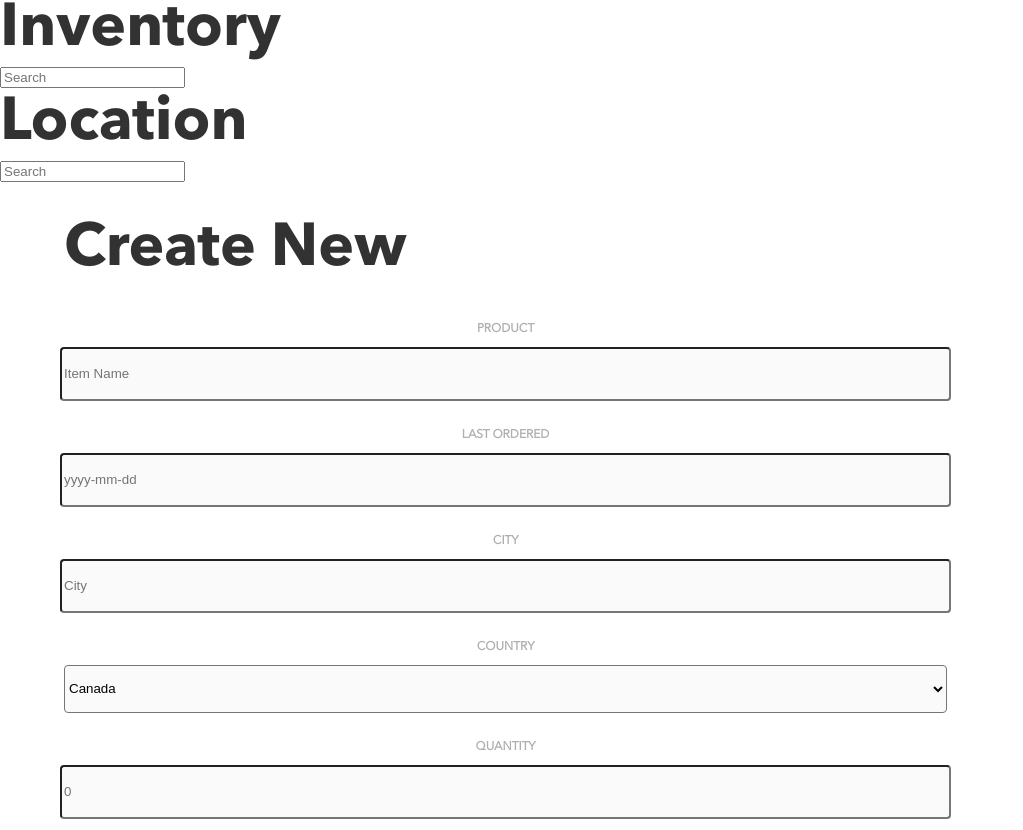
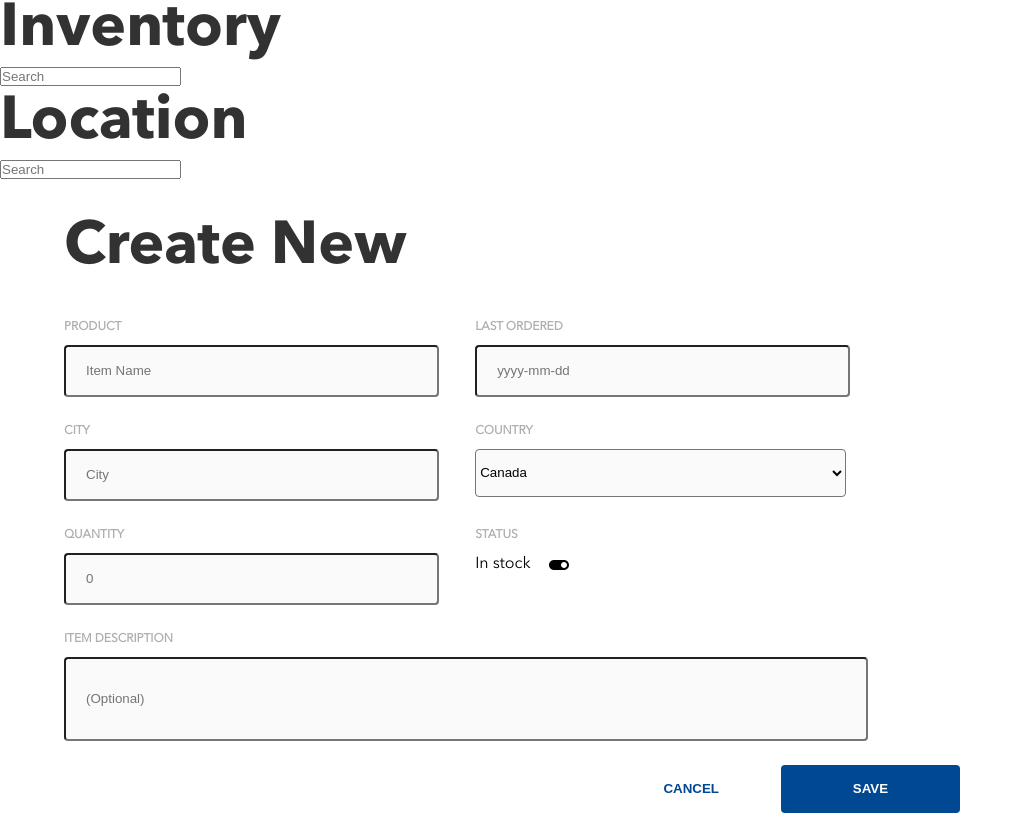
Before and after one commit to Short-Hop/InStock, a React (Create React App) app in the folder client/in-stock/: page / in a window 1280 px wide. Shown: the part 350-1180 px from the top of the page, without its empty margins (0-1023 px from the left). Built offline with nearby package versions, Linux system fonts and the light colour scheme.

Commit message:
tablet design

```diff
--- a/client/in-stock/src/CreateProduct.js
+++ b/client/in-stock/src/CreateProduct.js
@@ -9,15 +9,22 @@ class CreateProduct extends React.Component {
         <h1 className="createnew__title">Create New</h1>
         <div className="createnew__form">
           <form>
-            <label>
-              <h2 />
-              Product
-            </label>
+            <div className="row">
+              <div className="column">
+                <label>Product</label>
                 <input type="text" id="product" placeholder="Item Name" />
+              </div>
+              <div className="column">
                 <label>Last Ordered</label>
                 <input type="text" id="ordered" placeholder="yyyy-mm-dd" />
+              </div>
+            </div>
+            <div className="row">
+              <div className="column">
                 <label>City</label>
                 <input type="text" id="city" placeholder="City" />
+              </div>
+              <div className="column">
                 <label>Country</label>
                 <select name="country" id="country">
                   <option value="Canada" selected>
@@ -26,16 +33,27 @@ class CreateProduct extends React.Component {
                   <option value="USA">USA</option>
                   <option value="France">France</option>
                 </select>
+              </div>
+            </div>
+            <div className="row">
+              <div className="column">
                 <label>Quantity</label>
                 <input type="text" id="quantity" placeholder="0" />
+              </div>
+              <div className="column">
                 <label>Status</label>
                 <div id="status">
+                  <p>In stock</p>
                   <img src={toggle_on} />
+                </div>
+              </div>
             </div>
             <label>Item Description</label>
             <input type="text" id="description" placeholder="(Optional)" />
+            <div className="form__buttons">
               <button id="Save">Save</button>
               <button id="Cancel">Cancel</button>
+            </div>
           </form>
         </div>
       </div>
--- a/client/in-stock/src/styles/_createproduct.scss
+++ b/client/in-stock/src/styles/_createproduct.scss
@@ -4,10 +4,21 @@ button {
   border: none;
 }
 
+html,
+body,
+input,
+button,
+form,
+p {
+  padding: 0px;
+  margin: 0px;
+}
+
 //Mobile version @320
 
 @media (min-width: 320px) {
   .createnew {
+    width: 69vw;
     margin-left: 5vw;
     margin-right: 5vw;
     display: flex;
@@ -19,13 +30,13 @@ button {
     }
 
     .createnew__form {
-      width: 69vw;
+      width: 100%;
 
       form {
         width: 100%;
         display: flex;
         flex-direction: column;
-        align-items: center;
+        // align-items: center;
 
         label {
           margin-bottom: 8px;
@@ -38,7 +49,7 @@ button {
           border-radius: 4px;
           width: 100%;
           &::placeholder {
-            margin-left: 10px;
+            padding-left: 20px;
 
             #country select {
               color: red;
@@ -50,8 +61,13 @@ button {
           }
         }
         #status {
-          text-align: left;
-          margin-bottom: 24px;
+          display: flex;
+          flex-direction: row;
+          align-items: baseline;
+          align-items: center;
+          p {
+            margin-right: 16px;
+          }
         }
 
         button {
@@ -74,3 +90,91 @@ button {
     }
   }
 }
+
+@media (min-width: 768px) {
+  .createnew {
+    width: 70vw;
+    margin-left: 5vw;
+    margin-right: 5vw;
+    display: flex;
+    flex-direction: column;
+
+    .createnew__form {
+      form {
+        .row {
+          display: flex;
+          flex-direction: row;
+          .column {
+            display: flex;
+            flex-direction: column;
+            margin-right: 12px;
+          }
+        }
+
+        label {
+          //   margin-bottom: 24px;
+        }
+        input,
+        #country {
+          margin-bottom: 24px;
+          height: 48px;
+          background-color: #fafafa;
+          border-radius: 4px;
+          width: 29vw;
+        }
+        #description {
+          height: 80px;
+          width: 62.5vw;
+        }
+        #status {
+          text-align: left;
+          margin-bottom: 24px;
+        }
+
+        #product,
+        #city,
+        #quantity {
+          margin-right: 24px;
+        }
+
+        button {
+          width: 100%;
+          border-radius: 4px;
+          height: 48px;
+          font-weight: bold;
+          text-transform: uppercase;
+        }
+        #Save {
+          background-color: #004892;
+          color: white;
+        }
+
+        #Cancel {
+          background-color: white;
+          color: #004892;
+        }
+
+        .form__buttons {
+          display: flex;
+          flex-direction: row-reverse;
+        }
+        button {
+          width: 20%;
+          border-radius: 4px;
+          height: 48px;
+          font-weight: bold;
+          text-transform: uppercase;
+        }
+        #Save {
+          background-color: #004892;
+          color: white;
+        }
+
+        #Cancel {
+          background-color: white;
+          color: #004892;
+        }
+      }
+    }
+  }
+}
--- a/client/in-stock/src/styles/styles.css
+++ b/client/in-stock/src/styles/styles.css
@@ -2,8 +2,19 @@ button {
   border: none;
 }
 
+html,
+body,
+input,
+button,
+form,
+p {
+  padding: 0px;
+  margin: 0px;
+}
+
 @media (min-width: 320px) {
   .createnew {
+    width: 69vw;
     margin-left: 5vw;
     margin-right: 5vw;
     display: -webkit-box;
@@ -19,7 +30,7 @@ button {
     margin-bottom: 32px;
   }
   .createnew .createnew__form {
-    width: 69vw;
+    width: 100%;
   }
   .createnew .createnew__form form {
     width: 100%;
@@ -30,9 +41,6 @@ button {
     -webkit-box-direction: normal;
         -ms-flex-direction: column;
             flex-direction: column;
-    -webkit-box-align: center;
-        -ms-flex-align: center;
-            align-items: center;
   }
   .createnew .createnew__form form label {
     margin-bottom: 8px;
@@ -47,19 +55,19 @@ button {
   }
   .createnew .createnew__form form input::-webkit-input-placeholder,
   .createnew .createnew__form form #country::-webkit-input-placeholder {
-    margin-left: 10px;
+    padding-left: 20px;
   }
   .createnew .createnew__form form input:-ms-input-placeholder,
   .createnew .createnew__form form #country:-ms-input-placeholder {
-    margin-left: 10px;
+    padding-left: 20px;
   }
   .createnew .createnew__form form input::-ms-input-placeholder,
   .createnew .createnew__form form #country::-ms-input-placeholder {
-    margin-left: 10px;
+    padding-left: 20px;
   }
   .createnew .createnew__form form input::placeholder,
   .createnew .createnew__form form #country::placeholder {
-    margin-left: 10px;
+    padding-left: 20px;
   }
   .createnew .createnew__form form input::-webkit-input-placeholder #country select,
   .createnew .createnew__form form #country::-webkit-input-placeholder #country select {
@@ -82,11 +90,119 @@ button {
     height: 80px;
   }
   .createnew .createnew__form form #status {
+    display: -webkit-box;
+    display: -ms-flexbox;
+    display: flex;
+    -webkit-box-orient: horizontal;
+    -webkit-box-direction: normal;
+        -ms-flex-direction: row;
+            flex-direction: row;
+    -webkit-box-align: baseline;
+        -ms-flex-align: baseline;
+            align-items: baseline;
+    -webkit-box-align: center;
+        -ms-flex-align: center;
+            align-items: center;
+  }
+  .createnew .createnew__form form #status p {
+    margin-right: 16px;
+  }
+  .createnew .createnew__form form button {
+    width: 100%;
+    border-radius: 4px;
+    height: 48px;
+    font-weight: bold;
+    text-transform: uppercase;
+  }
+  .createnew .createnew__form form #Save {
+    background-color: #004892;
+    color: white;
+  }
+  .createnew .createnew__form form #Cancel {
+    background-color: white;
+    color: #004892;
+  }
+}
+
+@media (min-width: 768px) {
+  .createnew {
+    width: 70vw;
+    margin-left: 5vw;
+    margin-right: 5vw;
+    display: -webkit-box;
+    display: -ms-flexbox;
+    display: flex;
+    -webkit-box-orient: vertical;
+    -webkit-box-direction: normal;
+        -ms-flex-direction: column;
+            flex-direction: column;
+  }
+  .createnew .createnew__form form .row {
+    display: -webkit-box;
+    display: -ms-flexbox;
+    display: flex;
+    -webkit-box-orient: horizontal;
+    -webkit-box-direction: normal;
+        -ms-flex-direction: row;
+            flex-direction: row;
+  }
+  .createnew .createnew__form form .row .column {
+    display: -webkit-box;
+    display: -ms-flexbox;
+    display: flex;
+    -webkit-box-orient: vertical;
+    -webkit-box-direction: normal;
+        -ms-flex-direction: column;
+            flex-direction: column;
+    margin-right: 12px;
+  }
+  .createnew .createnew__form form input,
+  .createnew .createnew__form form #country {
+    margin-bottom: 24px;
+    height: 48px;
+    background-color: #fafafa;
+    border-radius: 4px;
+    width: 29vw;
+  }
+  .createnew .createnew__form form #description {
+    height: 80px;
+    width: 62.5vw;
+  }
+  .createnew .createnew__form form #status {
     text-align: left;
     margin-bottom: 24px;
   }
+  .createnew .createnew__form form #product,
+  .createnew .createnew__form form #city,
+  .createnew .createnew__form form #quantity {
+    margin-right: 24px;
+  }
   .createnew .createnew__form form button {
     width: 100%;
+    border-radius: 4px;
+    height: 48px;
+    font-weight: bold;
+    text-transform: uppercase;
+  }
+  .createnew .createnew__form form #Save {
+    background-color: #004892;
+    color: white;
+  }
+  .createnew .createnew__form form #Cancel {
+    background-color: white;
+    color: #004892;
+  }
+  .createnew .createnew__form form .form__buttons {
+    display: -webkit-box;
+    display: -ms-flexbox;
+    display: flex;
+    -webkit-box-orient: horizontal;
+    -webkit-box-direction: reverse;
+        -ms-flex-direction: row-reverse;
+            flex-direction: row-reverse;
+  }
+  .createnew .createnew__form form button {
+    width: 20%;
     border-radius: 4px;
     height: 48px;
     font-weight: bold;
```
Also changed, not shown: 1 other file (tests, documents, lock files or other folders). Lines whose indentation alone changed are shown as unchanged.
